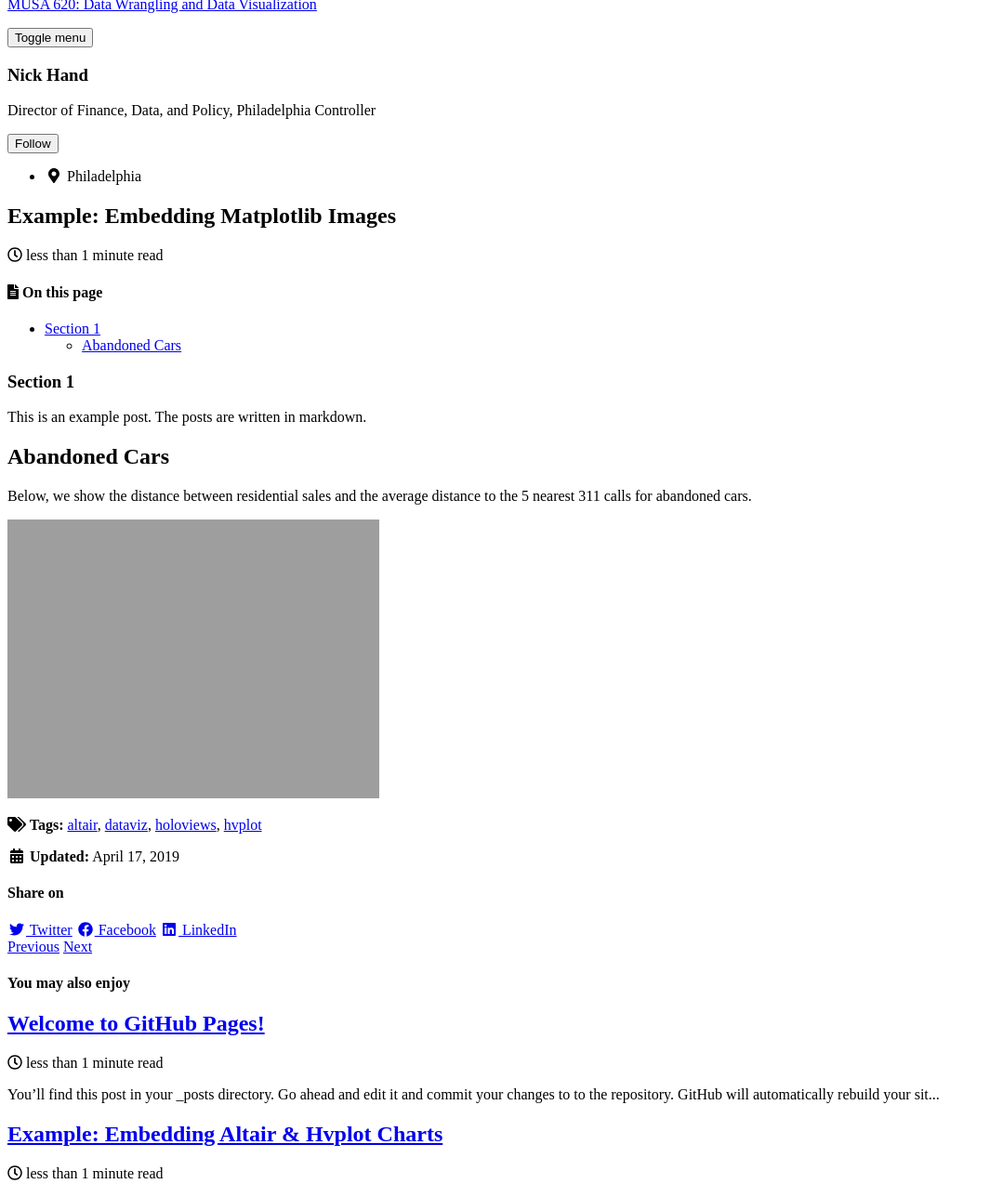
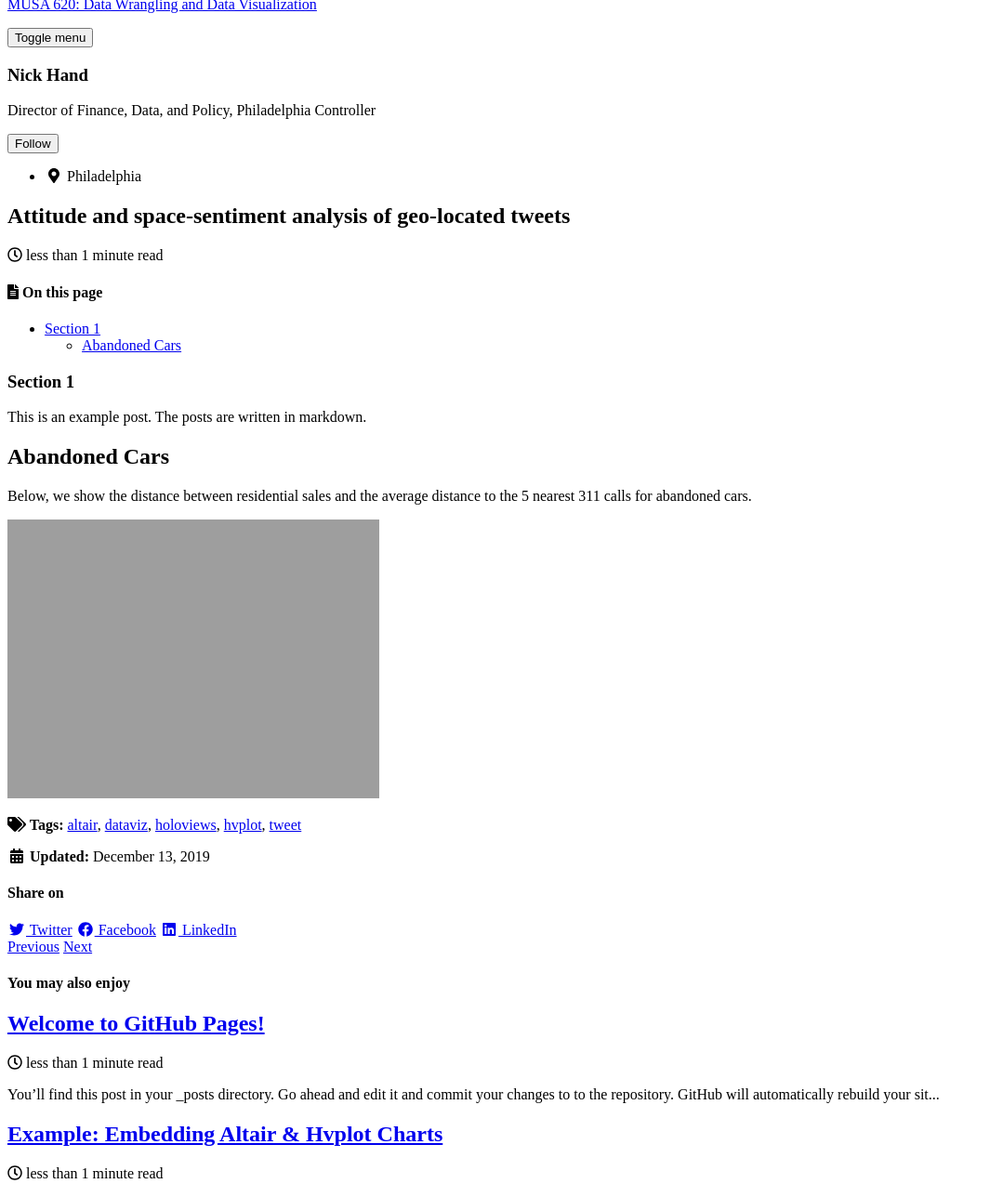
Before and after one commit to HeZHANG0/Personal_website, a Jekyll site: the page built from _posts/2019-12-13-geo-tweet-sentiment.md, in a window 1280 px wide and 1400 px high, cut to the strip 112-1400 px from the top of the window. Shown: the whole strip at 93% size, without its empty margins (0-1065 px from the left). Built offline with Jekyll 4.4.1, drawn with Linux system fonts in a browser that asks for light colours; cached includes are drawn as plain includes; nearby versions of some CDN libraries.

Commit message:
Update and rename 2019-04-17-example-post.md to 2019-12-13-geo-tweet-sentiment.md

```diff
--- a/_posts/2019-04-17-example-post.md
+++ b/_posts/2019-12-13-geo-tweet-sentiment.md
@@ -1,8 +1,8 @@
 ---
-title: "Example: Embedding Matplotlib Images"
-date: 2019-04-17
+title: "Attitude and space-sentiment analysis of geo-located tweets"
+date: 2019-12-13
 published: true
-tags: [dataviz, altair, hvplot, holoviews]
+tags: [dataviz, altair, hvplot, holoviews,tweet]
 excerpt: "This is an example blog post"
 toc: true
 toc_sticky: true
```
